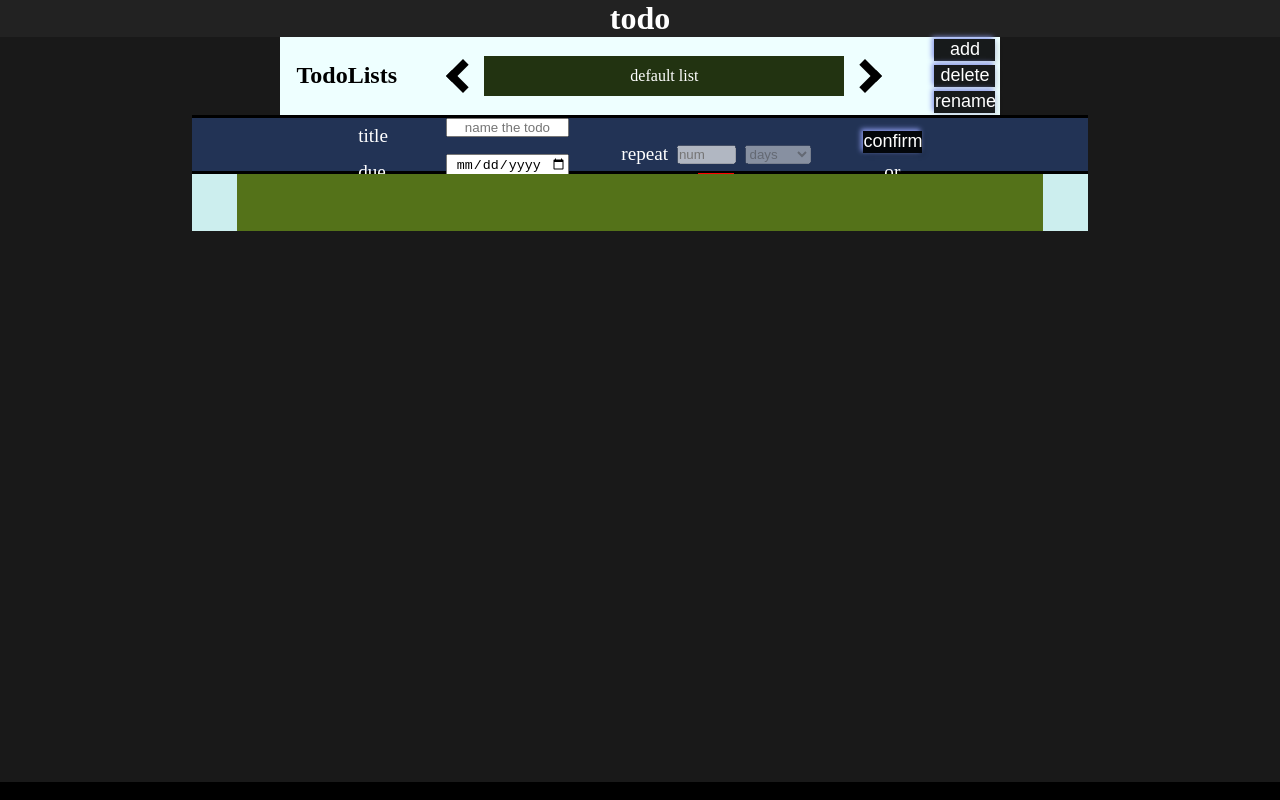
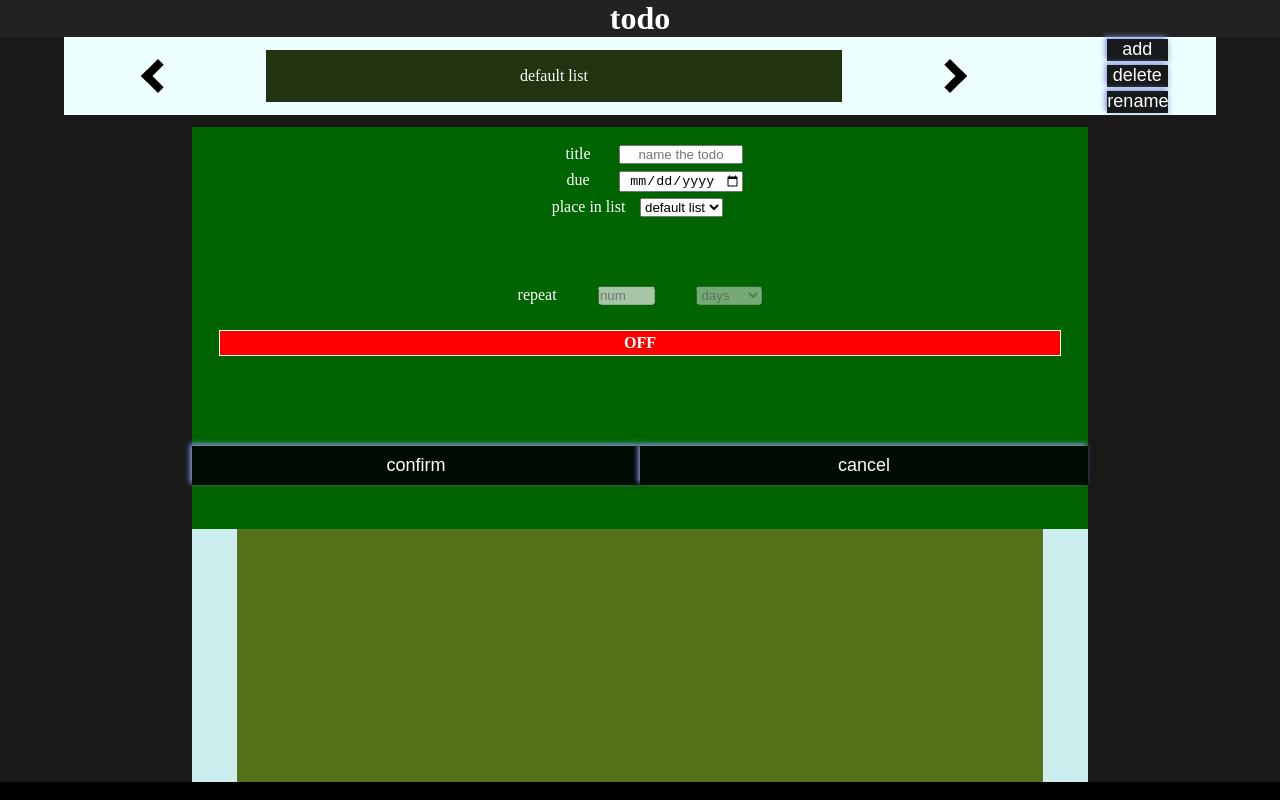
Before and after one commit to matthewnolancintron/todo-list, a website built with webpack: page dist/index.html in a window 1280 px wide. Both pictures are taken after a click on the button "+ add todo". Built offline with nearby package versions, Linux system fonts and the light colour scheme.

Commit message:
content fits and did various other style updates to help content fit better on smaller displays

```diff
--- a/src/styles.css
+++ b/src/styles.css
@@ -6,14 +6,19 @@
 
 html,
 body {
-  height: 100%;
+  height: 100vh;
+  width:100vw;
 }
 
 .app-container {
   display: grid;
   grid-template-rows: auto 1fr auto;
-  min-height: 100%;
-  min-width: 100%;
+  min-height: 100vh;
+  min-width: 100vw;
+}
+
+.header{
+  width: 100%;
 }
 
 h1 {
@@ -42,14 +47,15 @@ footer {
   justify-content: space-around;
   align-items:center;
   background-color: #eff;
-  width:90vh;
+  width:90%;
   height:fit-content;
-  /* padding: 0.5em 0; */
+  margin-bottom:1%;
 }
 
 
 .todoListsHeader {
   margin: 0.5em;
+  display: none;
 }
 
 
@@ -57,6 +63,9 @@ footer {
   only show the title
   on larger displays
 
+.todoListsHeader {
+
+}
   once I get to adding media
   queries move this style
   to a querie for a larger display
@@ -65,12 +74,15 @@ footer {
 
   and have all the current styles
   as the default.
+
+  add it back on large displays only
  */
-@media only screen and (max-width: 768px) {
+/* @media only screen and (min-width: 1200px) {
   .todoListsHeader {
-    display: none;
+    display: block; or was it inline?
   }
-}
+} */
+
 
 #todo-lists {
   overflow: hidden;
@@ -84,7 +96,7 @@ footer {
   height: fit-content;
   text-align: center;
   align-items: center;
-  /* overflow-x: scroll; */
+
 
 }
 
@@ -157,13 +169,9 @@ footer {
   scroll-snap-stop: always;
 }
 
-
-
-
-
-
 #todos-area {
   width: 70%;
+  height:100%;
   text-align: center;
   background-color: #cee;
   display: flex;
@@ -189,40 +197,35 @@ footer {
 
 
 div.todo-maker {
-  display: flex;
-  justify-content: center;
-  align-items: center;
-  padding: 0;
-  margin: 0;
+  height:fit-content;
   width: 100%;
-  border-right: none;
-  border-left: none;
-  border-top: 3px black solid;
-  border-bottom: 3px black solid;
+  background-color:darkgreen;
+  /* position: fixed; */
 }
 
-.add_todo_container {
-  background-color: green;
-  height: 12vh;
-  align-self: center;
-}
 
 .add_todo_container:active button {
-  box-shadow: inset -2px -2px 5px rgb(140, 154, 236),
+  box-shadow: inset -2px -2px 5px rgb(53, 59, 90),
     inset 3px 3px 5px rgba(13, 12, 26, 0.1);
 }
 
+/*
+  having trouble getting this to center in it's container
+  still have not figured out a fix for it.
+
+ */
 .add_Todo {
+  cursor: pointer;
   width: 100%;
   height: 100%;
+  padding: 10px;
   background: rgba(0, 2, 3, 0.6);
   color: white;
   border: none;
-  font-size: 20px;
+  font-size: 1.2em;
   box-shadow:
-    -2px -2px 5px rgb(140, 154, 236),
+    -2px -2px 5px rgb(55, 59, 77),
     3PX 3PX 5px rgba(0, 0, 0, 0.1);
-  cursor: pointer;
 }
 
 .add_Todo_hide {
@@ -233,7 +236,6 @@ div.todo-maker {
   margin-left: 3em;
 }
 
-.confirmOrCancel_todo_container,
 .addAndRemoveList_buttons_container {
   display: flex;
   justify-content: center;
@@ -241,13 +243,21 @@ div.todo-maker {
   flex-direction: column;
 }
 
+
+.confirmOrCancel_todo_container{
+  display: flex;
+  justify-content: space-between;
+  align-items: center;
+  flex-direction: row;
+  width:100%;
+
+}
+
 .confirmOrCancel_Todo:active,
 .listOption_button:active {
   box-shadow: inset -2px -2px 5px rgb(140, 154, 236),
     inset 3px 3px 5px rgba(13, 12, 26, 0.1);
 }
-
-
 
 .confirmOrCancel_Todo,
 .listOption_button {
@@ -273,38 +283,32 @@ div.todo-maker {
 
 .addTodoForm_active {
   display: flex;
-
-
-}
-
-.addTodoForm_container {
-  display: flex;
-  justify-content: space-evenly;
-  height: fit-content;
-  width: 100%;
-
+  flex-direction: column;
+  justify-content: space-around;
+  align-items: center;
+  color:white;
 }
 
 .makeTodoInputGroup {
+  margin-top: 2%;
   display: flex;
   justify-content: center;
   align-items: center;
-  flex-wrap: wrap;
-
+  margin-bottom: 2%;
+  width: 100%;
 }
 
 .makeTodoInputGroupSub_1 {
   display: flex;
   flex-direction: column;
-  gap: 1%;
   justify-content: center;
   align-items: center;
 }
 
 .makeTodoInputGroupSub_2 {
   display: flex;
-  gap: 3%;
   width: 100%;
+  margin-bottom:3%;
 }
 
 .makeTodoInputGroupSub_2 label {
@@ -369,7 +373,19 @@ label[for="dueDate_form"] {
   align-items: center;
   min-width: 100%;
   min-height: 100%;
-  gap: 10%;
+  padding: 3%;
+
+}
+
+#toggleRepeat{
+  padding: 3px;
+  border:0.5px white solid;
+  width: 100%;
+  font-weight: 700;
+  /*
+   would like to add a css animation here
+   to make it look like an on off slide
+   */
 }
 
 .toggle_repeat_OFF {
@@ -382,17 +398,18 @@ label[for="dueDate_form"] {
   cursor: pointer;
 }
 
+
+
 .repeat_option_container {
   display: flex;
   flex-direction: column;
+  margin-bottom:3%;
 }
 
 .repeat_option_sub_container {
   display: flex;
-  justify-content: center;
+  justify-content: space-around;
   align-items: center;
-  gap: 3%;
-
 }
 
 
```
Also changed, not shown: dist/index.html.
